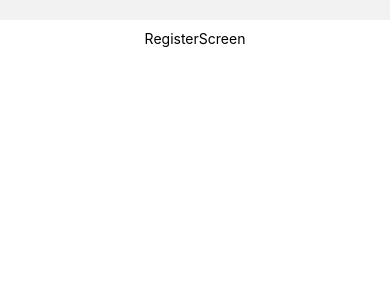
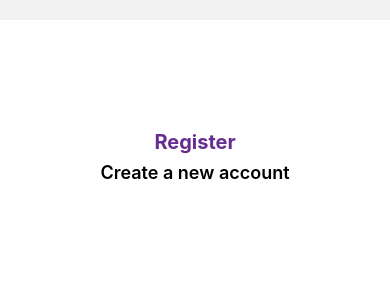
Before and after one commit to skippergoroye/React-native-Laundry-App, a React Native app: screen /Register in a window 390 px wide. Shown: the top 300 px of the page. Built offline with nearby package versions, Linux system fonts and the light colour scheme.

Commit message:
register screen completed

```diff
--- a/screens/RegisterScreen.js
+++ b/screens/RegisterScreen.js
@@ -1,4 +1,4 @@
-import { SafeAreaView, StyleSheet, Text, View } from 'react-native'
+import { KeyboardAvoidingView, SafeAreaView, StyleSheet, Text, View } from 'react-native'
 import React from 'react'
 
 const RegisterScreen = () => {
@@ -12,7 +12,23 @@ const RegisterScreen = () => {
         padding: 10
       }}
     >
-      <Text>RegisterScreen</Text>
+      <KeyboardAvoidingView>
+        <View
+            style={{
+              justifyContent: "center",
+              alignItems: "center",
+              marginTop: 100,
+            }}
+          >
+            <Text style={{ fontSize: 20, color: "#662d91", fontWeight: "bold" }}>
+              Register
+            </Text>
+
+            <Text style={{ fontSize: 18, marginTop: 8, fontWeight: "600" }}>
+              Create a new account
+            </Text>
+          </View>
+      </KeyboardAvoidingView>
     </SafeAreaView>
   )
 }
```
